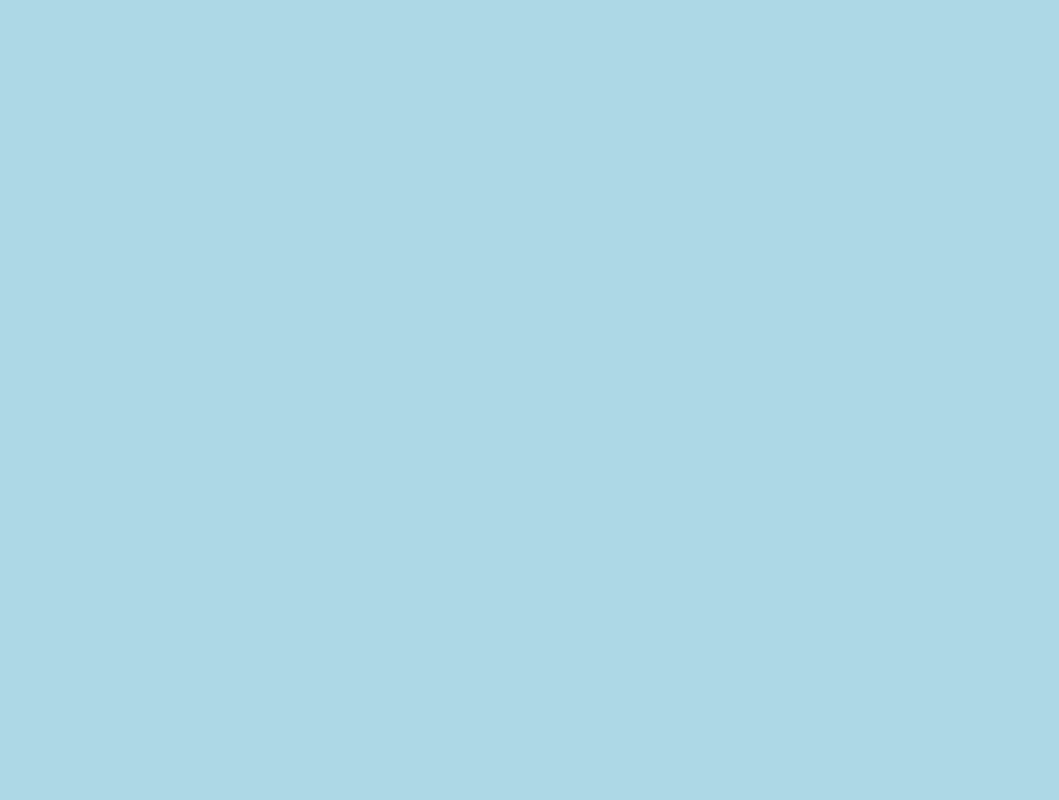
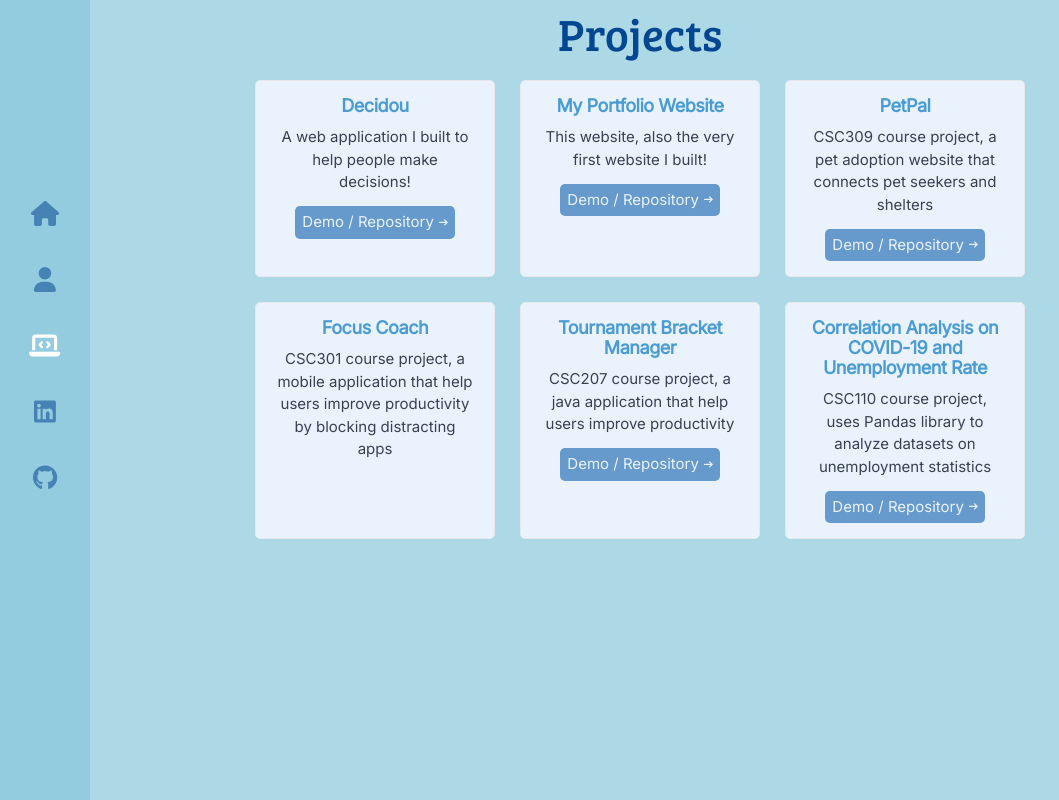
Before and after one commit to Kelleou/kelleou, a React (Create React App) app: page /projects in a window 1280 px wide. Before the commit this address had no page. Shown: the whole page, without its empty margins (0-1059 px from the left). Built offline with nearby package versions, Linux system fonts and the light colour scheme.

Commit message:
added projects page.

```diff
--- a/src/App.js
+++ b/src/App.js
@@ -3,6 +3,7 @@ import {Routes, Route} from 'react-router-dom'
 import Layout from './components/Layout'
 import Home from './pages/Home';
 import About from './pages/About'
+import { Projects } from './pages/Projects/index.tsx';
 function App() {
   return (
     <>
@@ -10,6 +11,7 @@ function App() {
       <Route path="/" element={<Layout />}>
       <Route index element={<Home />} />
       <Route path="about" element={<About />} />
+      <Route path="projects" element={<Projects/>} />
       </Route>
     </Routes>
     </>
--- a/src/components/Layout/index.scss
+++ b/src/components/Layout/index.scss
@@ -2,7 +2,7 @@
 .contact-page {
   h1 {
     font-size: 40px;
-    font-family: 'Coolvetica';
+    font-family: var(--h1font);
     color: var(--textColor);
     font-weight: 300;
     margin-top: 10vw;
--- a/src/pages/About/index.js
+++ b/src/pages/About/index.js
@@ -13,7 +13,7 @@ const About = () => {
         <h1>
           <AnimatedLetters
             letterClass={letterClass}
-            strArray={'ABOUT ME'.split('')}
+            strArray={'About Me'.split('')}
             idx={1}
           />
         </h1>
@@ -32,7 +32,7 @@ const About = () => {
         <h1>
           <AnimatedLetters
             letterClass={letterClass}
-            strArray={'SKILLS & COURSES'.split('')}
+            strArray={'Skills & Courses'.split('')}
             idx={1}
           />
         </h1>
--- /dev/null
+++ b/src/pages/Projects/card.tsx
@@ -0,0 +1,35 @@
+import React from 'react'
+// card template credit: https://flowbite.com/docs/components/card/
+export function Card({ project }): JSX.Element {
+  return (
+    <div className="max-w-sm p-6 border border-gray-200 rounded-lg project-card">
+        <h5 className="mb-2 text-2xl font-bold tracking-tight project-name">
+          {project.name}
+        </h5>
+      <p className="mb-3 font-normal text-gray-700 project-description">
+        {project.description}
+      </p>
+      {project.link ? <a
+        href={project.link}
+        className="inline-flex items-center px-3 py-2 project-link text-center text-black rounded-lg focus:ring-4 focus:outline-none focus:ring-blue-300 dark:bg-blue-600 dark:hover:bg-blue-700 dark:focus:ring-blue-800"
+      >
+        Demo / Repository
+        <svg
+          className="rtl:rotate-180 w-3.5 h-3.5 ms-2"
+          aria-hidden="true"
+          xmlns="http://www.w3.org/2000/svg"
+          fill="none"
+          viewBox="0 0 14 10"
+        >
+          <path
+            stroke="currentColor"
+            stroke-linecap="round"
+            stroke-linejoin="round"
+            stroke-width="2"
+            d="M1 5h12m0 0L9 1m4 4L9 9"
+          />
+        </svg>
+      </a> :<></>}
+    </div>
+  )
+}
--- a/src/pages/Projects/index.scss
+++ b/src/pages/Projects/index.scss
@@ -0,0 +1,38 @@
+.project-list {
+  height: 100vh;
+  overflow-y: auto;
+}
+.project-h1 {
+  font-family: var(--h1font);
+  font-size: 45px;
+}
+
+.project-name {
+  color: #4b9cd3;
+  font-family: var(--h2font);
+  font-size: 18px;
+}
+
+.project-description {
+    padding: 5px;
+    font-family: var(--h2font);
+  font-size: 15px;
+}
+.project-link {
+  background-color: #6699CC;
+  color: rgb(234, 243, 253);
+  font-family: var(--h2font);
+  font-size: 15px;
+}
+.project-link:hover {
+  background-color: #5072A7;
+  color: rgb(234, 243, 253);
+}
+
+.project-card {
+  background-color: rgb(234, 243, 253);
+}
+.project-card:hover {
+  box-shadow: 10px 10px 7px rgba(0, 0, 0, 0.5);
+  transform: scale(1.1);
+}
--- a/src/pages/Projects/index.tsx
+++ b/src/pages/Projects/index.tsx
@@ -0,0 +1,26 @@
+import './index.scss'
+import AnimatedLetters from '../../components/AnimatedLetters'
+import { Card } from './card.tsx'
+import React, { useState } from 'react'
+import { projects }from './projects.tsx'
+
+export const Projects = () => {
+  const [letterClass] = useState('text-animate')
+
+  return (
+    <div className="container md:container md:mx-auto text-center ">
+      <h1 className='project-h1'>
+        <AnimatedLetters
+          letterClass={letterClass}
+          strArray={'Projects'.split('')}
+          idx={1}
+        />
+      </h1>
+      <div className="flex items-center justify-center ">
+      <div className="grid grid-cols-1 m-5 content-center gap-10 md:grid-cols-3 ">
+      {projects.map((project) => (<Card project={project}/>)
+      )}</div>
+      </div>
+    </div>
+  )
+}
--- /dev/null
+++ b/src/pages/Projects/projects.tsx
@@ -0,0 +1,45 @@
+type Project = {
+  name: String
+  description: String
+  techStacks: String
+  link?: String
+}
+export const projects: Project[] = [
+  {
+    name: 'Decidou',
+    description: 'A web application I built to help people make decisions!',
+    techStacks: 'React.js, Firebase, Tailwind CSS',
+    link: 'https://decidou-decision-maker.web.app/'
+  },
+
+  {
+    name: 'My Portfolio Website',
+    description: 'This website, also the very first website I built!',
+    techStacks: 'React.js, SCSS',
+    link: 'https://github.com/Kelleou/kelleou'
+  },
+
+  {
+    name: 'PetPal',
+    description: 'CSC309 course project, a pet adoption website that connects pet seekers and shelters',
+    techStacks: 'React.js, Django, Django REST Framework',
+    link: 'https://github.com/Kelleou/CSC309-PetPal'
+  },
+  {
+    name: 'Focus Coach',
+    description: 'CSC301 course project, a mobile application that help users improve productivity by blocking distracting apps',
+    techStacks: 'React Native, Node & Express.js, MongoDB',
+  },
+  {
+    name: 'Tournament Bracket Manager',
+    description: 'CSC207 course project, a java application that help users improve productivity',
+    techStacks: 'Java',
+    link: 'https://github.com/CSC207-2022F-UofT/course-project-group65'
+  },
+  {
+    name: 'Correlation Analysis on COVID-19 and Unemployment Rate',
+    description: 'CSC110 course project, uses Pandas library to analyze datasets on unemployment statistics',
+    techStacks: 'Python, Pandas',
+    link: 'https://github.com/Kelleou/Correlation-between-unemployment-and-Covid-19',
+  },
+]
```
